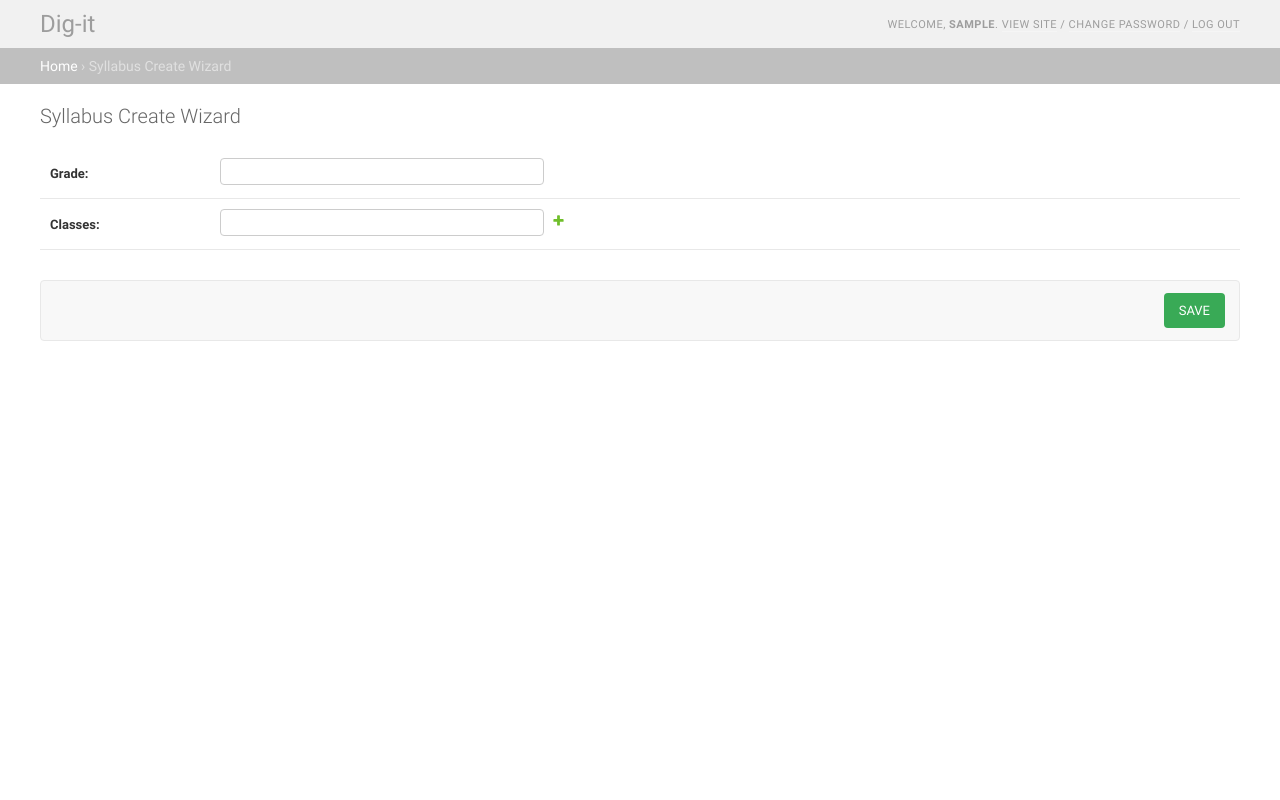
After one commit to EthanMarrs/digit2, a Django app: page /syllabus_create_wizard/ in a window 1280 px wide. The commit adds this page. Run offline with Django 3.2, Linux system fonts and the light colour scheme; the visitor is signed in with stand-in values (Sample User, id 1); parts of the project's set-up code (start-up, migrations or seed data) failed here and were passed over; some libraries are stand-ins or nearby versions.

Commit message:
Added a syllabus creation wizard

```diff
--- a/core/models.py
+++ b/core/models.py
@@ -57,6 +57,9 @@ class Class(models.Model):
 
     class Meta:
         verbose_name_plural = "classes"
+
+    def __str__(self):
+        return str(self.name)
 
 
 class Topic(models.Model):
--- a/core/static/core/events.js
+++ b/core/static/core/events.js
@@ -3,6 +3,8 @@
  */
 
 $(function () {
+    var fields = 0;
+
     $(".move-link").on('click', function () {
         $.ajaxSetup({
             headers: {"X-CSRFToken": $.cookie("csrftoken")}
@@ -175,4 +177,17 @@ $(function () {
         })
     });
 
+    $("#add-field").off().on("click", function () {
+        $(".field-classes").append(
+            '<div id="class-field-div"><label class="required"></label>' +
+            '<textarea class="pad-text" cols="40" id="id_class_' + fields + '" name="class" rows="1" style="resize:none;" required="">' +
+            '</textarea><img class="del-field" src="/static/admin/img/icon-deletelink.svg" alt="delete"></div>'
+        );
+        fields++;
+
+        $(document).on("click", ".del-field", function () {
+            $(this).parent().remove();
+
+        })
+    });
 });
--- a/core/static/core/main.css
+++ b/core/static/core/main.css
@@ -23,6 +23,24 @@
 
 .module caption, .module h2 {
     background: #bfbfbf !important;
+}
+
+#add-field {
+    margin-left: 5px;
+    margin-top: 5px;
+}
+
+.del-field {
+    margin-left: 8px;
+    margin-top: 12px;
+}
+
+.pad-text {
+    margin-top: 5px;
+}
+
+#add-field:hover, .del-field:hover {
+    cursor: pointer;
 }
 
 caption > a {
--- /dev/null
+++ b/core/templates/syllabus_create_wizard.html
@@ -0,0 +1,38 @@
+{% extends "admin/base_site.html" %}
+{% block coltype %}flex{% endblock %}
+{% block content %}
+
+{% load static %}
+{% load humanize %}
+{% load widget_tweaks %}
+
+{% block extrastyle %}
+<link rel="stylesheet" type="text/css" href="{% static 'core/main.css' %}"/>
+<link rel="stylesheet" type="text/css" href="{% static 'core/style.css' %}"/>
+<link rel="stylesheet" type="text/css" href="/static/admin/css/forms.css"/>
+
+<script src="{% static 'core/jquery.min.js' %}"></script>
+<script src="{% static 'core/events.js' %}"></script>
+{% endblock %}
+<form action="/syllabus_create_wizard/" method="post">
+    {% csrf_token %}
+    <fieldset class="module aligned">
+        <div class="form-row field-grade">
+            <div>
+                <label class="required">Grade:</label>
+                <textarea cols="40" id="id_grade" name="grade" rows="1" style="resize:none;" required=""></textarea>
+            </div>
+        </div>
+        <div class="form-row field-classes">
+            <div id="class-field-div">
+                <label class="required">Classes:</label>
+                <textarea cols="40" id="id_class" name="class" rows="1" style="resize:none;" required=""></textarea>
+                <img id="add-field" src="/static/admin/img/icon-addlink.svg" alt="add">
+            </div>
+        </div>
+    </fieldset>
+    <div class="submit-row">
+        <input class="default" type="submit" value="Save">
+    </div>
+</form>
+{% endblock %}
--- a/core/urls.py
+++ b/core/urls.py
@@ -21,6 +21,7 @@ urlpatterns = [
     url(r'^comment_success/', login_required(TemplateView.as_view(template_name='comment_success.html'))),
     url(r'^topics/(?P<pk>[^/]+)', login_required(views.TopicDetailView.as_view())),
     url(r'^topic_create_wizard/', login_required(views.TopicCreateWizardView.as_view())),
+    url(r'^syllabus_create_wizard/', login_required(views.SyllabusCreateWizardView.as_view())),
     url(r'^student_scores/', login_required(views.StudentScoresView.as_view())),
     url(r'^question_content/$', login_required(views.QuestionContentView.as_view())),
     url(r'^question_content/file_upload/$', login_required(views.FileUploadView.as_view())),
--- a/core/views.py
+++ b/core/views.py
@@ -332,6 +332,26 @@ class QuestionEditView(View):
                        "question": question})
 
 
+class SyllabusCreateWizardView(FormView):
+    def get(self, request, *args, **kwargs):
+
+        return render(request, "syllabus_create_wizard.html",
+                      {"title": "Syllabus Create Wizard",
+                       "user": request.user,
+                       "has_permission": request.user.is_staff,
+                       "site_url": "/",
+                       "site_header": "Dig-it"})
+
+    def post(self, request, *args, **kwargs):
+        grade = models.Grade.objects.create(name=request.POST["grade"])
+        syllabus = models.Syllabus.objects.create(grade=grade)
+
+        for klass in request.POST.getlist("class"):
+            models.Class.objects.create(name=klass, syllabus=syllabus)
+
+        return HttpResponseRedirect("/admin/")
+
+
 class TopicCreateWizardView(FormView):
     template_name = "topic_create_wizard.html"
     success_url = "/admin/"
```
Also changed, not shown: core/forms.py (+15 -0 lines), templates/admin/index.html (+8 -0 lines).
